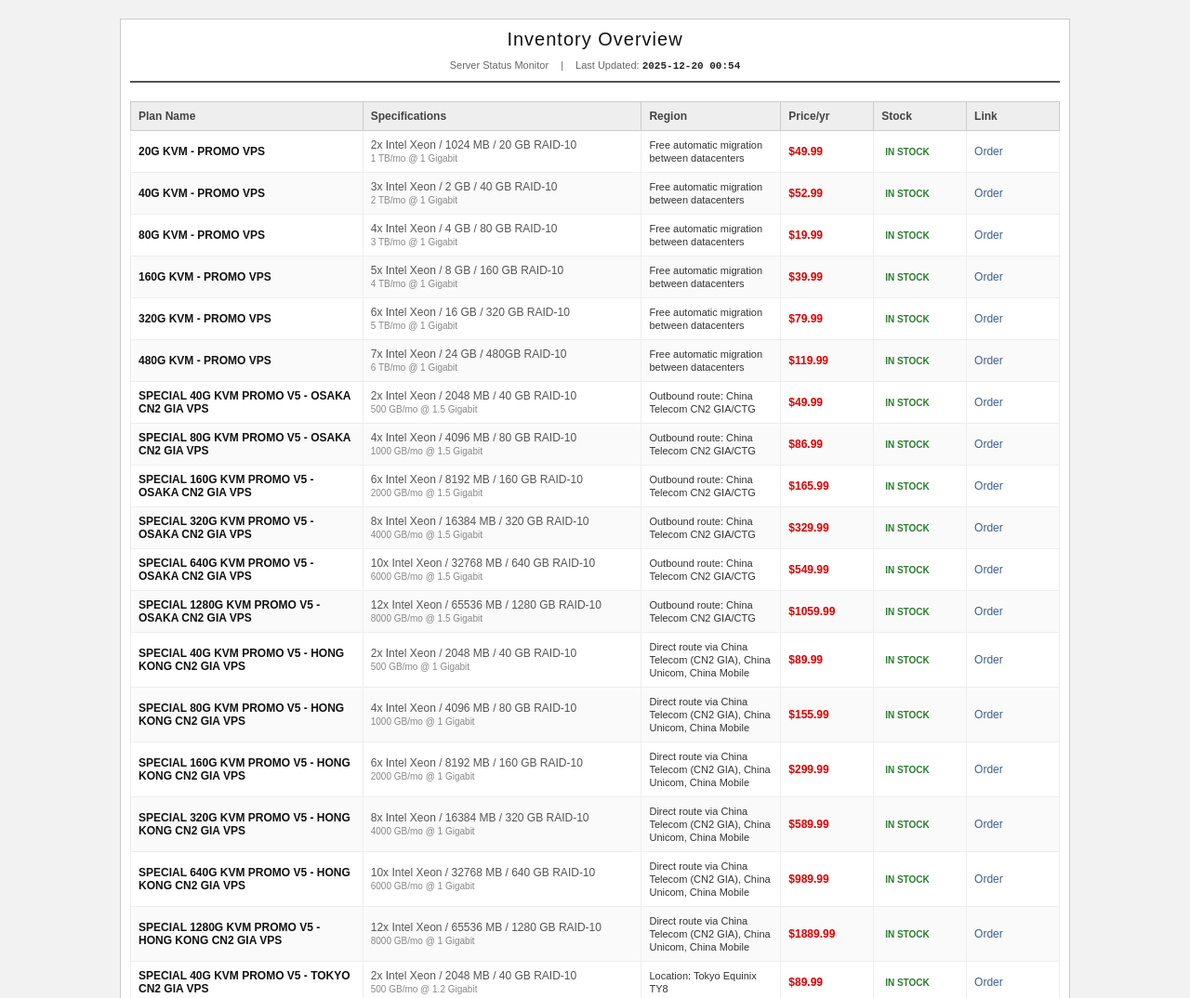
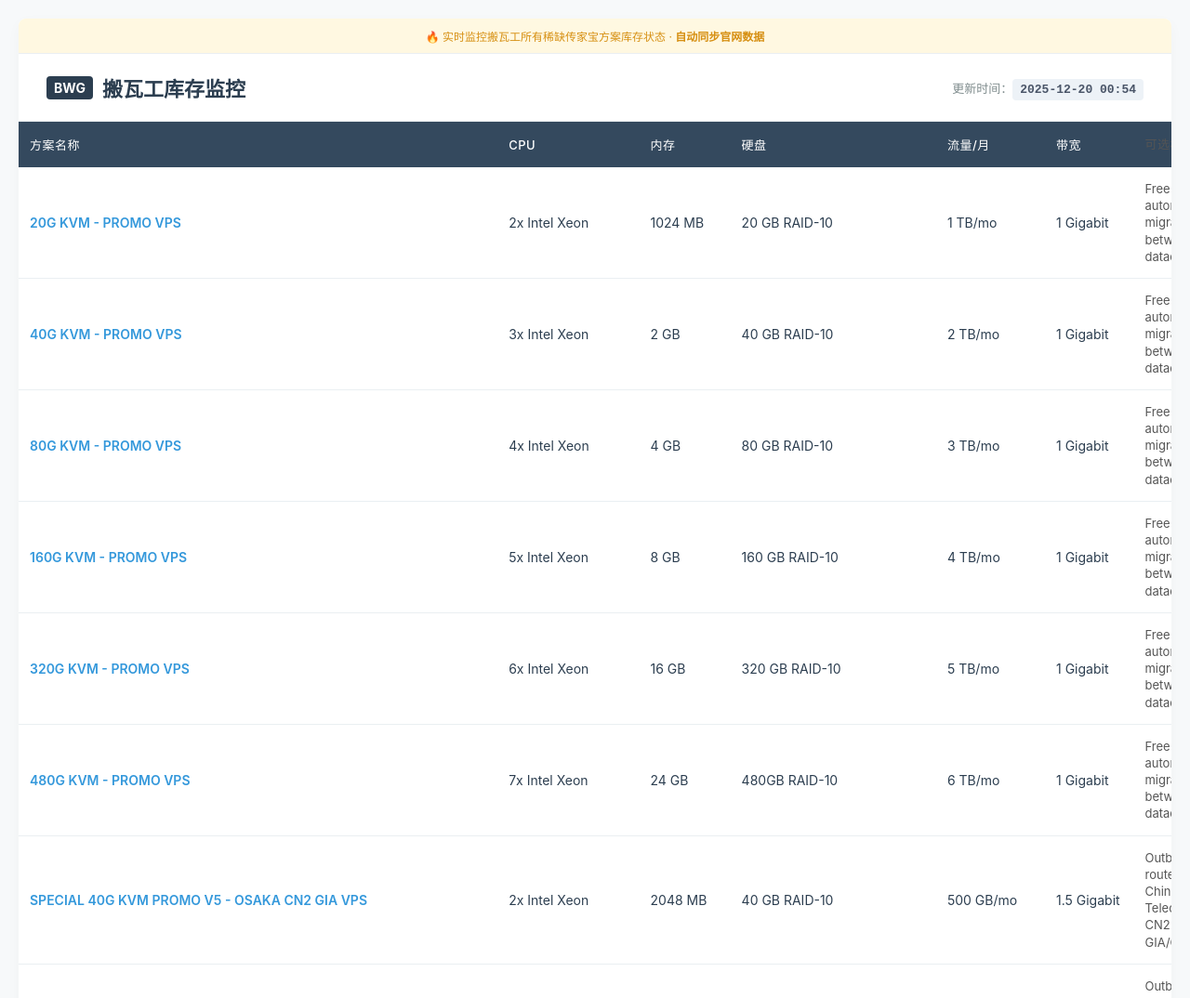
Before and after one commit to brewwarren/bandwagon, a plain HTML site: page index.html in a window 1280 px wide. Shown: the top 1074 px of the page at 93% size. Drawn offline with Linux system fonts and the light colour scheme.

Commit message:
refactor: upgrade to comprehensive monitoring with active stock checks and chinese UI

```diff
--- a/index.html
+++ b/index.html
@@ -1,154 +1,225 @@
 <!DOCTYPE html>
-<html lang="zh-Hant">
+<html lang="zh-CN">
 
 <head>
   <meta charset="UTF-8">
-  <meta name="viewport" content="width=device-width, initial-scale=1">
-  <title>Bandwagon Inventory - Status Monitor</title>
+  <meta name="viewport" content="width=device-width, initial-scale=1.0">
+  <title>搬瓦工库存监控 - BandwagonHost Stock Monitor</title>
   <style>
-    /* Bibliotik/Gazelle inspired minimalist aesthetic */
+    :root {
+      --bg-body: #f7f9fa;
+      --bg-card: #ffffff;
+      --text-main: #2c3e50;
+      --text-sub: #7f8c8d;
+      --border: #eaeff2;
+      --green: #27ae60;
+      --red: #c0392b;
+      --blue: #3498db;
+      --table-header: #34495e;
+      --table-hover: #fcfdfe;
+    }
+
     body {
-      background-color: #f2f2f2;
-      color: #333;
-      font-family: Arial, Helvetica, sans-serif;
-      font-size: 12px;
+      font-family: -apple-system, BlinkMacSystemFont, "Segoe UI", Roboto, "Helvetica Neue", Arial, sans-serif;
+      background-color: var(--bg-body);
+      color: var(--text-main);
       margin: 0;
       padding: 20px;
+      font-size: 14px;
     }
 
-    .wrapper {
-      max-width: 1000px;
+    .container {
+      max-width: 1280px;
       margin: 0 auto;
-      background-color: #fff;
-      padding: 10px;
-      border: 1px solid #ccc;
+      background: var(--bg-card);
+      box-shadow: 0 5px 15px rgba(0, 0, 0, 0.03);
+      border-radius: 8px;
+      overflow: hidden;
     }
 
     header {
-      text-align: center;
-      border-bottom: 2px solid #555;
-      padding-bottom: 10px;
-      margin-bottom: 20px;
+      padding: 20px 30px;
+      border-bottom: 1px solid var(--border);
+      display: flex;
+      justify-content: space-between;
+      align-items: center;
+      background: #fff;
     }
 
     h1 {
-      font-size: 20px;
+      font-size: 22px;
+      font-weight: 700;
       margin: 0;
-      color: #111;
-      font-weight: normal;
-      letter-spacing: 1px;
+      color: #2c3e50;
+      display: flex;
+      align-items: center;
+      gap: 10px;
     }
 
-    .meta-nav {
-      margin-top: 10px;
-      font-size: 11px;
-      color: #666;
+    .logo-icon {
+      background: #2c3e50;
+      color: #fff;
+      padding: 4px 8px;
+      border-radius: 4px;
+      font-size: 14px;
     }
 
-    .meta-nav span {
-      margin: 0 10px;
+    .meta-info {
+      font-size: 13px;
+      color: var(--text-sub);
     }
 
-    /* Table Style - Clean, tight, data-focused */
-    .table-container {
-      margin-top: 20px;
+    .time-badge {
+      font-family: monospace;
+      background: #edf2f7;
+      padding: 4px 8px;
+      border-radius: 4px;
+      color: #4a5568;
+      font-weight: 600;
+    }
+
+    /* Table Styles */
+    .table-responsive {
+      width: 100%;
+      overflow-x: auto;
     }
 
     table {
       width: 100%;
       border-collapse: collapse;
-      border: 1px solid #ccc;
+      white-space: nowrap;
+    }
+
+    thead {
+      background-color: var(--table-header);
+      color: #fff;
     }
 
     th {
-      background-color: #eee;
-      padding: 8px;
-      border: 1px solid #ccc;
+      padding: 15px 12px;
       text-align: left;
-      font-weight: bold;
-      color: #444;
+      font-weight: 500;
+      font-size: 13px;
+      letter-spacing: 0.5px;
     }
 
     td {
-      padding: 8px;
-      border: 1px solid #eee;
+      padding: 14px 12px;
+      border-bottom: 1px solid var(--border);
       vertical-align: middle;
     }
 
-    tr:nth-child(even) {
-      background-color: #fafafa;
+    tbody tr:hover {
+      background-color: var(--table-hover);
     }
 
-    tr:hover {
-      background-color: #f0f0f0;
+    /* Column Specifics */
+    .col-plan {
+      font-weight: 600;
+      color: var(--blue);
+      min-width: 180px;
     }
 
-    /* Typography & Colors */
-    a {
-      color: #3e5f8e;
-      text-decoration: none;
+    .col-price {
+      font-weight: 700;
+      color: #e67e22;
     }
 
-    a:hover {
-      text-decoration: underline;
+    .col-loc {
+      max-width: 250px;
+      white-space: normal;
+      font-size: 13px;
+      color: #555;
+      line-height: 1.4;
     }
 
-    .plan-title {
-      font-weight: bold;
-      color: #111;
+    /* Status Badges */
+    .badge {
+      display: inline-block;
+      padding: 6px 12px;
+      border-radius: 4px;
+      font-size: 12px;
+      font-weight: 600;
+      text-align: center;
+      min-width: 60px;
     }
 
-    .spec-item {
-      color: #555;
+    .badge-stock {
+      background-color: rgba(39, 174, 96, 0.1);
+      color: var(--green);
+      border: 1px solid rgba(39, 174, 96, 0.2);
     }
 
-    .price-bold {
-      font-weight: bold;
-      color: #d00;
-      /* Subtle red for price */
+    .badge-oos {
+      background-color: rgba(192, 57, 43, 0.1);
+      color: var(--red);
+      border: 1px solid rgba(192, 57, 43, 0.2);
     }
 
-    .status-badge {
-      font-weight: bold;
-      padding: 2px 4px;
-      text-transform: uppercase;
-      font-size: 10px;
+    /* Action Buttons */
+    .btn {
+      display: inline-block;
+      padding: 6px 15px;
+      border-radius: 4px;
+      text-decoration: none;
+      font-size: 12px;
+      font-weight: 600;
+      transition: all 0.2s;
     }
 
-    .stock-yes {
-      color: #2a7d2e;
+    .btn-buy {
+      background-color: var(--red);
+      color: white;
+      border: 1px solid var(--red);
     }
 
-    .stock-no {
-      color: #b33d3d;
+    .btn-buy:hover {
+      background-color: #b03025;
+      box-shadow: 0 2px 5px rgba(192, 57, 43, 0.3);
     }
 
-
-
-    #last-updated-tag {
-      font-family: monospace;
-      color: #222;
+    .btn-disable {
+      background-color: #95a5a6;
+      color: white;
+      cursor: not-allowed;
+      opacity: 0.7;
     }
 
     footer {
-      margin-top: 30px;
       text-align: center;
-      font-size: 11px;
-      color: #888;
-      border-top: 1px solid #eee;
-      padding-top: 10px;
+      padding: 30px;
+      color: var(--text-sub);
+      font-size: 12px;
+      border-top: 1px solid var(--border);
+      margin-top: 10px;
     }
 
-    /* Mobile adjustments */
-    @media (max-width: 600px) {
-      .wrapper {
-        padding: 5px;
+    .aff-notice {
+      background: #fff8e1;
+      color: #d68f12;
+      padding: 10px;
+      text-align: center;
+      font-size: 12px;
+      border-bottom: 1px solid var(--border);
+    }
+
+    @media screen and (max-width: 768px) {
+
+      .col-loc,
+      .col-cpu,
+      .col-bw {
+        display: none;
+      }
+
+      /* Hide details on small screens */
+      h1 {
+        font-size: 18px;
       }
 
       th,
       td {
-        padding: 5px;
-        font-size: 11px;
+        padding: 10px 8px;
+        font-size: 13px;
       }
     }
   </style>
@@ -156,103 +227,106 @@
 
 <body>
 
-  <div class="wrapper">
+  <div class="container">
+    <div class="aff-notice">
+      🔥 实时监控搬瓦工所有稀缺传家宝方案库存状态 · <span style="font-weight:bold">自动同步官网数据</span>
+    </div>
+
     <header>
-      <h1>Inventory Overview</h1>
-      <div class="meta-nav">
-        <span>Server Status Monitor</span> |
-        <span>Last Updated: <strong id="last-updated-tag">Fetching...</strong></span>
+      <h1><span class="logo-icon">BWG</span> 搬瓦工库存监控</h1>
+      <div class="meta-info">
+        更新时间：<span id="last-updated" class="time-badge">加载中...</span>
       </div>
     </header>
 
-
-
-    <div class="table-container">
+    <div class="table-responsive">
       <table>
         <thead>
           <tr>
-            <th width="25%">Plan Name</th>
-            <th width="30%">Specifications</th>
-            <th width="15%">Region</th>
-            <th width="10%">Price/yr</th>
-            <th width="10%">Stock</th>
-            <th width="10%">Link</th>
+            <th>方案名称</th>
+            <th class="col-cpu">CPU</th>
+            <th>内存</th>
+            <th>硬盘</th>
+            <th class="col-bw">流量/月</th>
+            <th>带宽</th>
+            <th class="col-loc">可选机房</th>
+            <th>价格</th>
+            <th style="text-align:center">库存</th>
+            <th style="text-align:center">购买</th>
           </tr>
         </thead>
-        <tbody id="inventory-data">
+        <tbody id="plan-list">
           <tr>
-            <td colspan="6" style="text-align:center; padding: 40px;">Synchronizing with remote source...</td>
+            <td colspan="10" style="text-align:center; padding: 50px; color:#7f8c8d;">
+              正在同步数据...
+            </td>
           </tr>
         </tbody>
       </table>
     </div>
 
     <footer>
-      [ Automated system active ] - This data is refreshed every 5 minutes from bandwagonhost.com
+      <p>数据源自搬瓦工官方接口 • 每 30 分钟自动更新 • 本站仅做库存展示</p>
     </footer>
   </div>
 
   <script>
-    async function loadData() {
-      const tableBody = document.getElementById('inventory-data');
-      const timeTag = document.getElementById('last-updated-tag');
+    async function init() {
+      const tbody = document.getElementById('plan-list');
+      const timeEl = document.getElementById('last-updated');
 
       try {
-        // Fetch with cache bust
-        const response = await fetch('data/vps_data.json?nocache=' + Date.now());
-        const json = await response.json();
+        // Fetch data
+        const res = await fetch('data/vps_data.json?t=' + Date.now());
+        if (!res.ok) throw new Error("Load failed");
+        const data = await res.json();
 
-        // Update UI
-        timeTag.innerText = json.last_updated || 'N/A';
+        // Update Time
+        timeEl.textContent = data.last_updated;
 
-        const plans = json.plans || json;
-        tableBody.innerHTML = '';
+        // Render Table
+        tbody.innerHTML = '';
+
+        const plans = data.plans || [];
 
         if (plans.length === 0) {
-          tableBody.innerHTML = '<tr><td colspan="6" style="text-align:center;">No data available.</td></tr>';
+          tbody.innerHTML = '<tr><td colspan="10" style="text-align:center; padding:30px;">暂无数据</td></tr>';
           return;
         }
 
-        plans.forEach(plan => {
+        plans.forEach(p => {
           const tr = document.createElement('tr');
-          const isOutOfStock = !plan.stock;
+
+          const stockHtml = p.stock
+            ? `<span class="badge badge-stock">有货</span>`
+            : `<span class="badge badge-oos">缺货</span>`;
+
+          const btnHtml = p.stock
+            ? `<a href="${p.link}" target="_blank" class="btn btn-buy">立即购买</a>`
+            : `<span class="btn btn-disable">缺货中</span>`;
 
           tr.innerHTML = `
-                    <td><span class="plan-title">${plan.name}</span></td>
-                    <td class="spec-item">
-                        ${plan.cpu} / ${plan.ram} / ${plan.disk}<br>
-                        <small style="color:#888;">${plan.bandwidth} @ ${plan.speed}</small>
-                    </td>
-                    <td><span style="font-size:11px;">${plan.location}</span></td>
-                    <td><span class="price-bold">${plan.price}</span></td>
-                    <td>
-                        <span class="status-badge ${plan.stock ? 'stock-yes' : 'stock-no'}">
-                            ${plan.stock ? 'In Stock' : 'Out of Stock'}
-                        </span>
-                    </td>
-                    <td>
-                        ${plan.stock
-              ? `<a href="${plan.link}" target="_blank">Order</a>`
-              : `<span style="color:#ccc;">N/A</span>`}
-                    </td>
+                    <td class="col-plan">${p.name}</td>
+                    <td class="col-cpu">${p.cpu}</td>
+                    <td>${p.ram}</td>
+                    <td>${p.disk}</td>
+                    <td class="col-bw">${p.bandwidth}</td>
+                    <td>${p.speed}</td>
+                    <td class="col-loc">${p.location}</td>
+                    <td class="col-price">${p.price}</td>
+                    <td style="text-align:center">${stockHtml}</td>
+                    <td style="text-align:center">${btnHtml}</td>
                 `;
-          tableBody.appendChild(tr);
+          tbody.appendChild(tr);
         });
 
-      } catch (err) {
-        console.error(err);
-        tableBody.innerHTML = '<tr><td colspan="6" style="text-align:center; color:red;">Connection error. Please try again.</td></tr>';
+      } catch (e) {
+        console.error(e);
+        tbody.innerHTML = '<tr><td colspan="10" style="text-align:center; color:red; padding:30px;">数据加载失败，请刷新重试</td></tr>';
       }
     }
 
-    function copyPromo() {
-      navigator.clipboard.writeText('BWHCGLUKKB');
-      const span = document.getElementById('copy-notif');
-      span.style.display = 'inline';
-      setTimeout(() => span.style.display = 'none', 1500);
-    }
-
-    document.addEventListener('DOMContentLoaded', loadData);
+    document.addEventListener('DOMContentLoaded', init);
   </script>
 
 </body>
```
Also changed, not shown: 1 other file.
